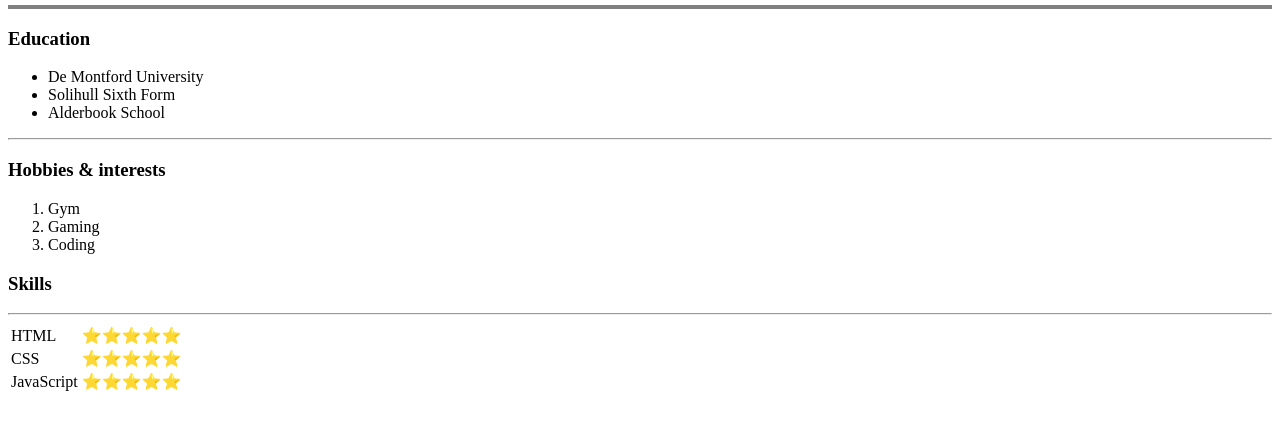
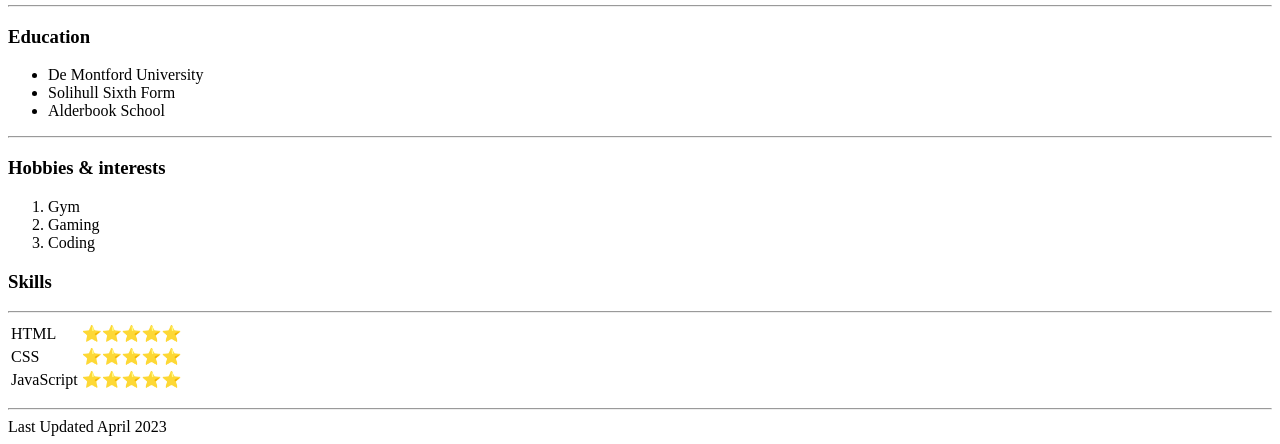
Before and after one commit to Greenie115/Personal_Website, a plain HTML site: page index.html in a window 1280 px wide. Shown: the part 357-801 px from the top of the page. Drawn offline with Linux system fonts and the light colour scheme.

Commit message:
Footer added
Adding a footer to the dockument with a hr

```diff
--- a/index.html
+++ b/index.html
@@ -1,8 +1,10 @@
 <!DOCTYPE html>
 <html lang="en">
     <head>
-        <meta charset="UTF-8">
-        <title>Dan's Site</title>
+    <meta charset="UTF-8">
+    <title>Dan's Site</title>
+    <link rel="stylesheet" href="css/styles.css">
+
     </head>
         <body>
     <table cellspacing= "20">
@@ -15,7 +17,7 @@
                 </p></td>
         </tr>
     </table>
-        <hr size = "4" noshade>
+        <hr>
         <h3><strong>Education</strong></h3>
         <ul>
             <li>De Montford University</li>
@@ -48,4 +50,8 @@
             </table>
         </p>
         </body>
+        <hr>
+        <footer>
+            Last Updated April 2023
+        </footer>
 </html>
```
